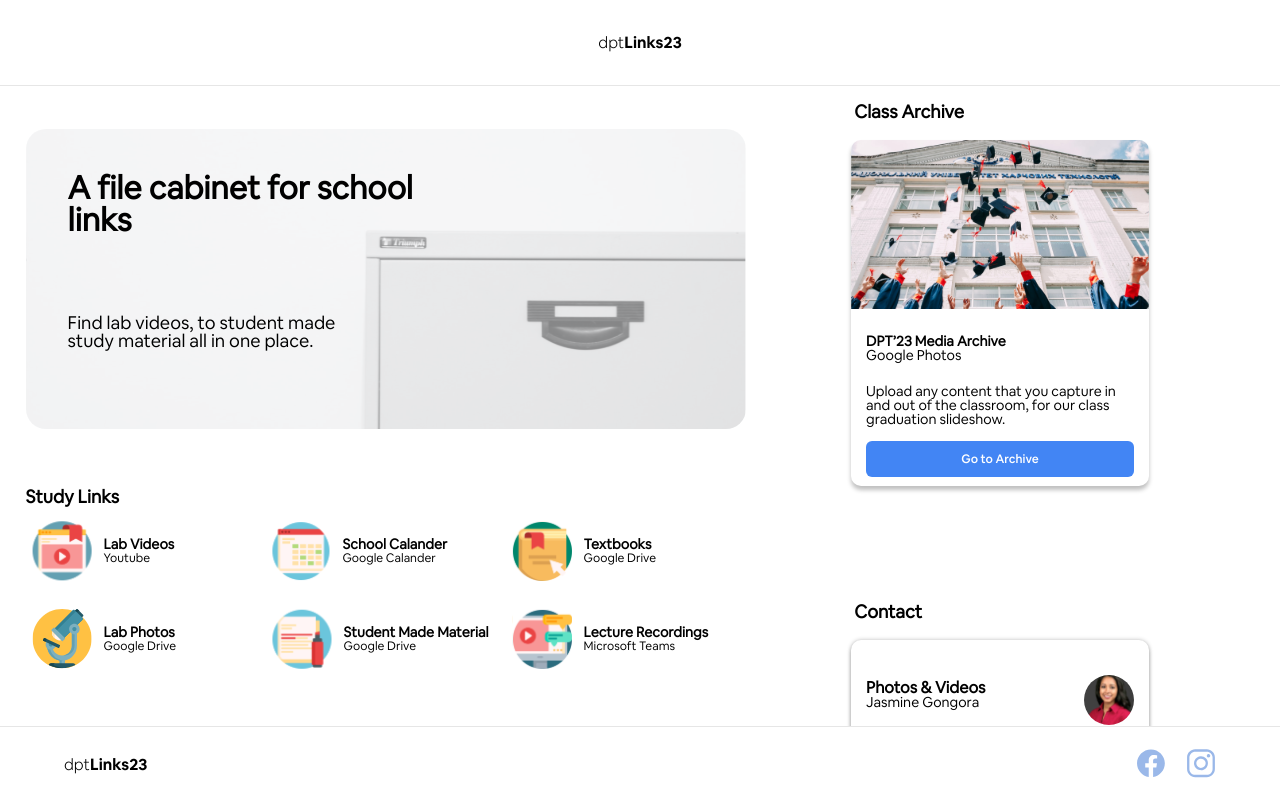
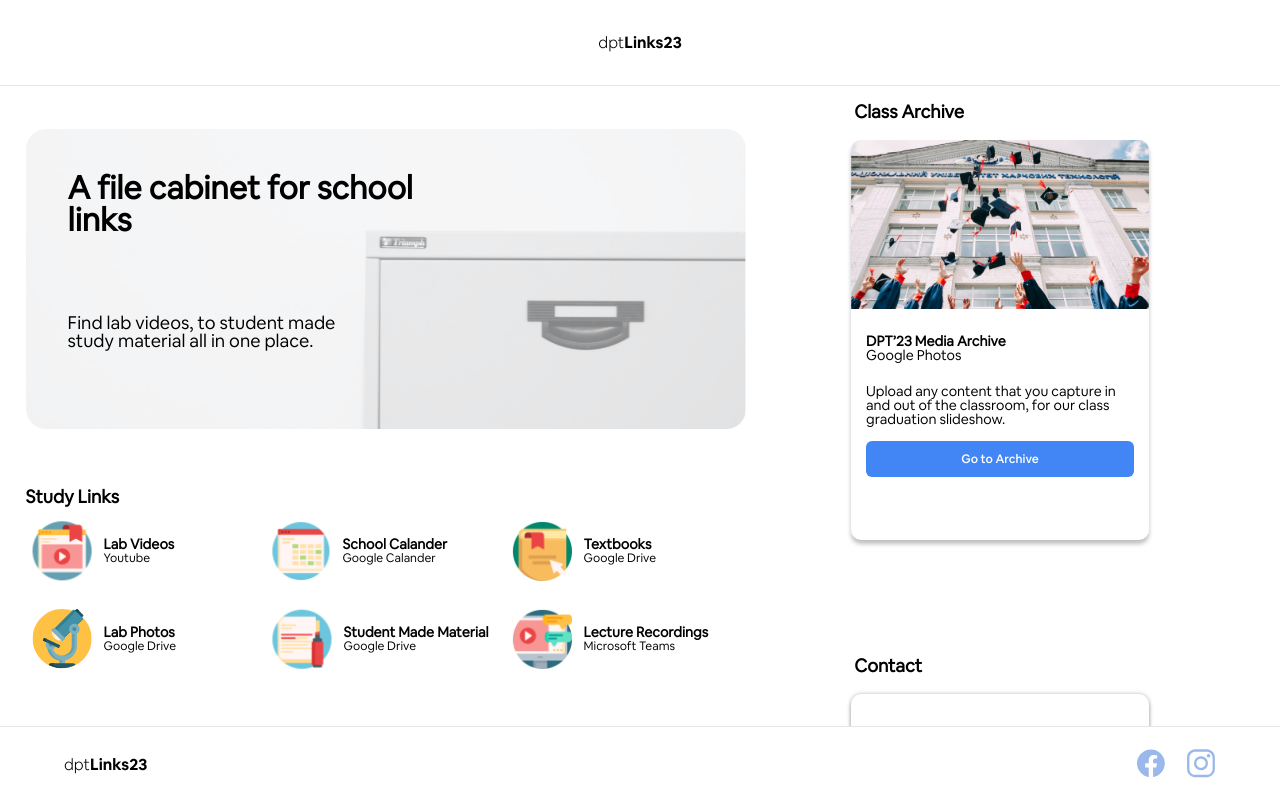
Before and after one commit to isaac-gorman/dptLinks, a React (Create React App) app in the folder prj/: page / in a window 1280 px wide. Built offline with nearby package versions, Linux system fonts and the light colour scheme.

Commit message:
fixed card size bug

```diff
--- a/prj/src/components/ClassArchive.js
+++ b/prj/src/components/ClassArchive.js
@@ -4,7 +4,7 @@ import CA from "./CA.svg";
 
 const Container = styled.div`
   width: 100%;
-  height: 400px;
+  // height: 400px;
   margin: 0 auto;
   margin-top: 60px;
   margin-bottom: 100px;
@@ -42,7 +42,7 @@ const Heading = styled.h3`
 
 const Card = styled.div`
   width: 90%;
-  height: 460px;
+  height: 400px;
   background: white;
   box-shadow: 0px 4px 4px rgba(0, 0, 0, 0.25);
   border-radius: 10px;
```
